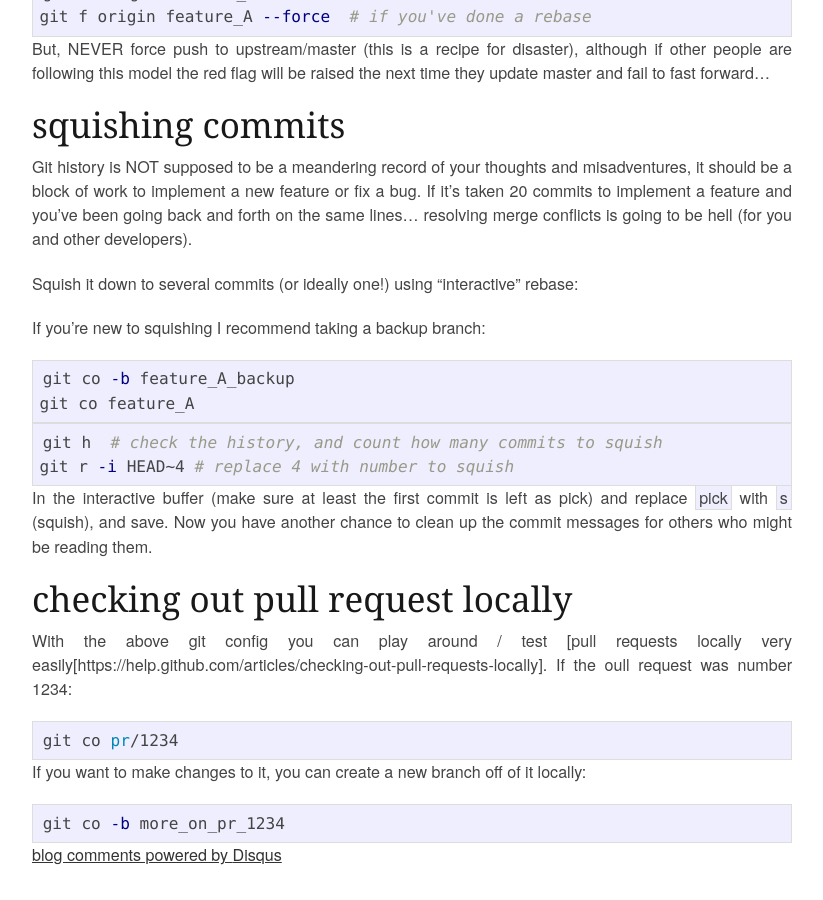
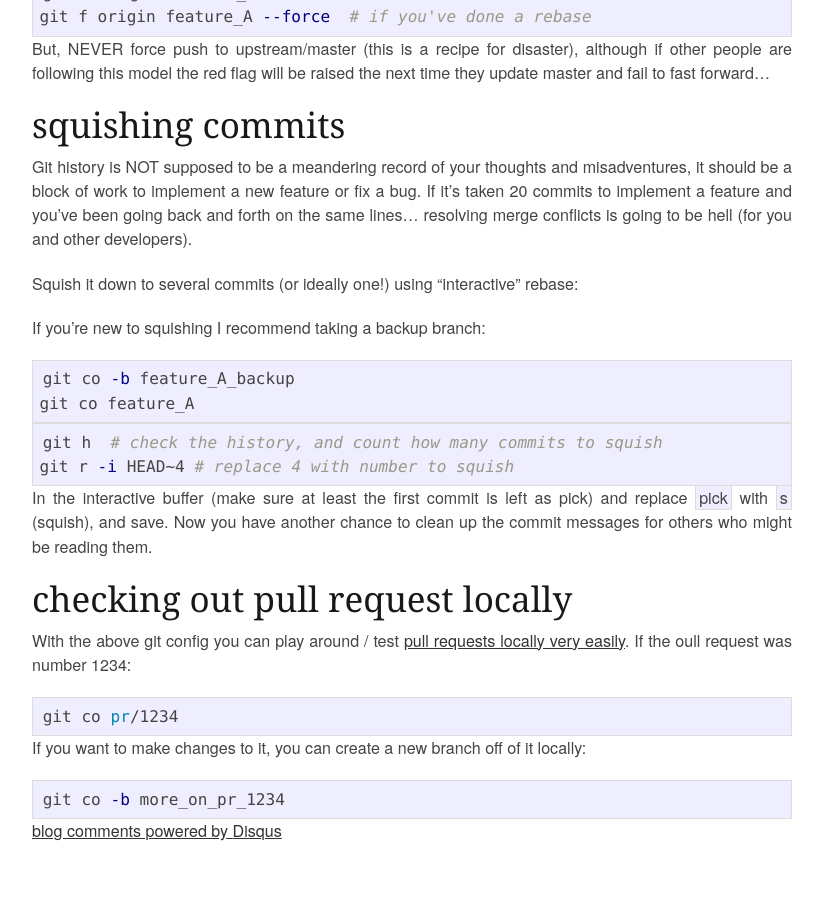
Before and after one commit to hayd/hayd.github.io, a Jekyll site: the page built from _posts/2013-12-30-git-notes.markdown, in a window 1280 px wide and 900 px high, scrolled down 2625 px. Shown: the whole window, without its empty margins (128-951 px from the left). Built offline with Jekyll 4.4.1, drawn with Linux system fonts in a browser that asks for light colours; nearby versions of some CDN libraries; Markdown is read by kramdown in place of the engine named in the settings; comment, search, counter and statistics services are not loaded; after the commit the page ends 3501 px from its top, so only the background shows below that.

Commit message:
small ga fix

```diff
--- a/_includes/header.html
+++ b/_includes/header.html
@@ -1,6 +1,4 @@
 <div class="header">
   <h1 class="title"><a href="/">{{ site.name }}</a></h1>
-  <a class="extra">
-  	{% include contact.html %}
-  </a>
+  {% include contact.html %}
 </div>
--- a/_layouts/default.html
+++ b/_layouts/default.html
@@ -19,6 +19,6 @@
         {% include footer.html %}
       </div>
     </div>
+  {% include ga.html %}
   </body>
-  {% include ga.html %}
 </html>
--- a/_posts/2013-12-30-git-notes.markdown
+++ b/_posts/2013-12-30-git-notes.markdown
@@ -143,7 +143,7 @@
 
 ## checking out pull request locally
 
-With the above git config you can play around / test [pull requests locally very easily[https://help.github.com/articles/checking-out-pull-requests-locally]. If the oull request was number 1234:
+With the above git config you can play around / test [pull requests locally very easily](https://help.github.com/articles/checking-out-pull-requests-locally). If the oull request was number 1234:
 
 {% highlight sh %}
 git co pr/1234
```
